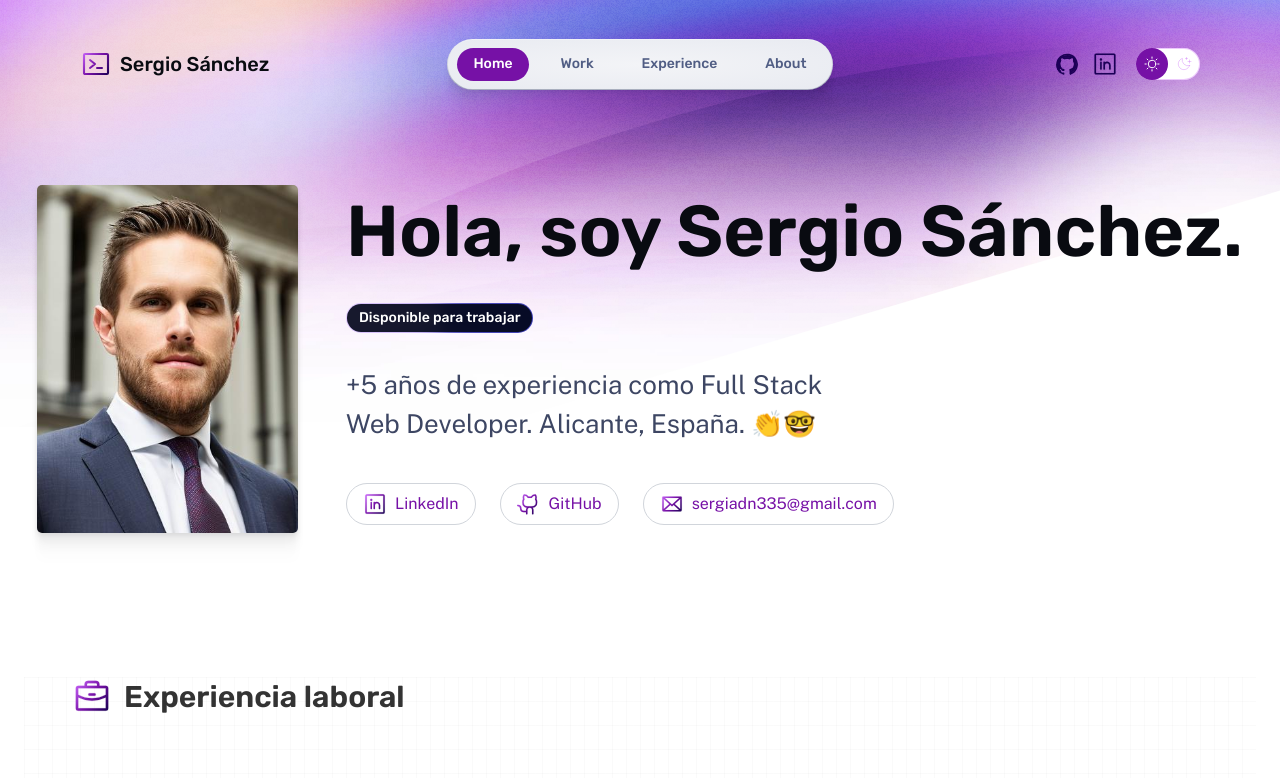
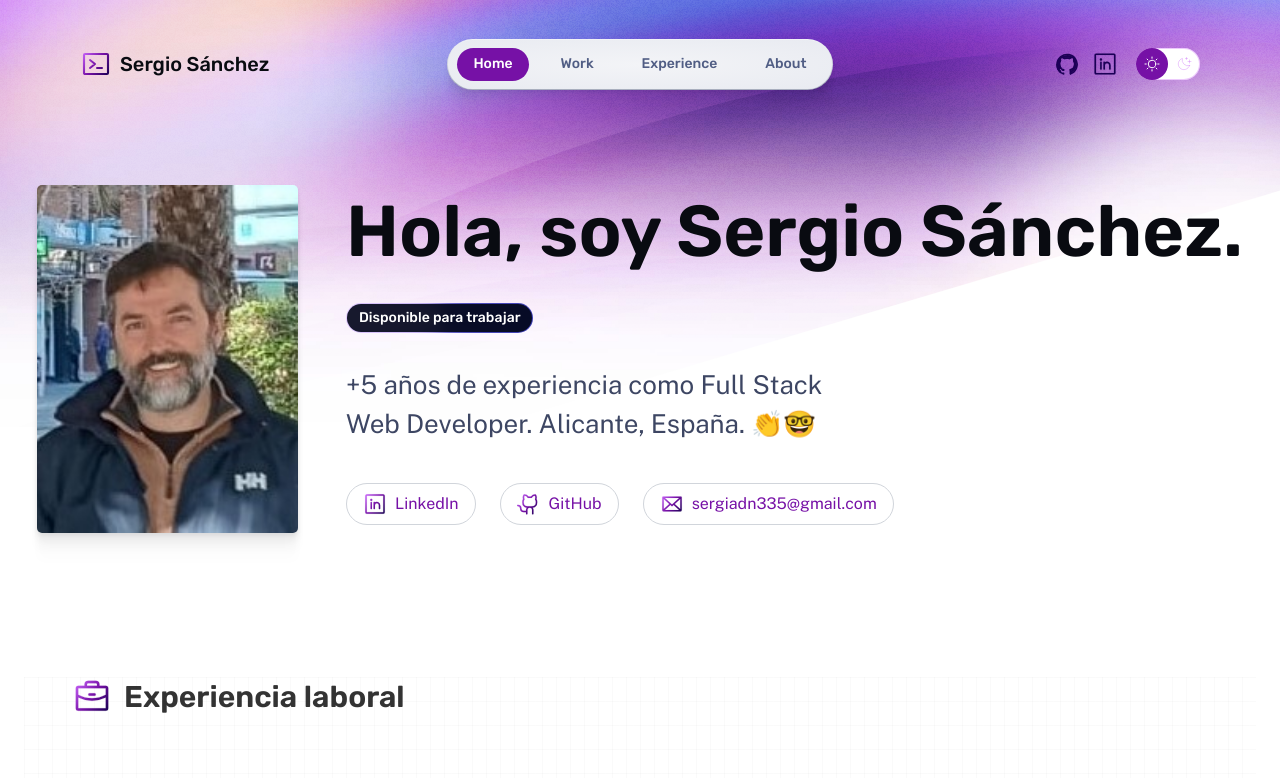
Before and after one commit to Sergi335/portfolio, an Astro site: page / in a window 1280 px wide. Shown: the top 778 px of the page. Built offline with nearby package versions, Linux system fonts and the light colour scheme; Astro itself is replaced by a stand-in of ours.

Commit message:
changed image

```diff
--- a/src/pages/index.astro
+++ b/src/pages/index.astro
@@ -33,7 +33,7 @@ const projects = (await getCollection('work'))
 				<img
 				alt="Sergio smiling in a red plaid shirt and tortoise shell glasses"
 				width="261"
-				src="/assets/portrait3.jpg"
+				src="/assets/sergio.jpg"
 				/>
 				<Hero
 					title="Hola, soy Sergio Sánchez."
```
Also changed, not shown: public/assets/sergio.jpg (added).
